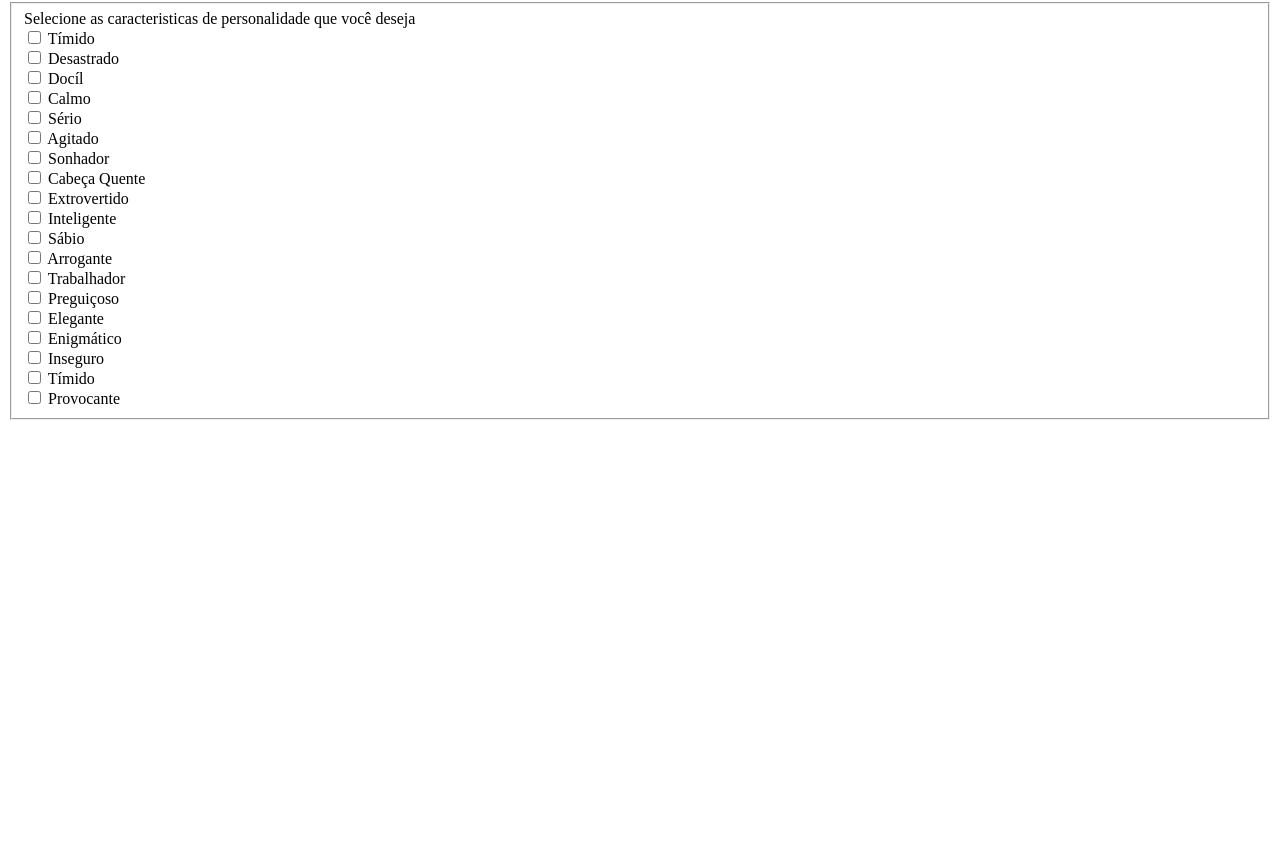
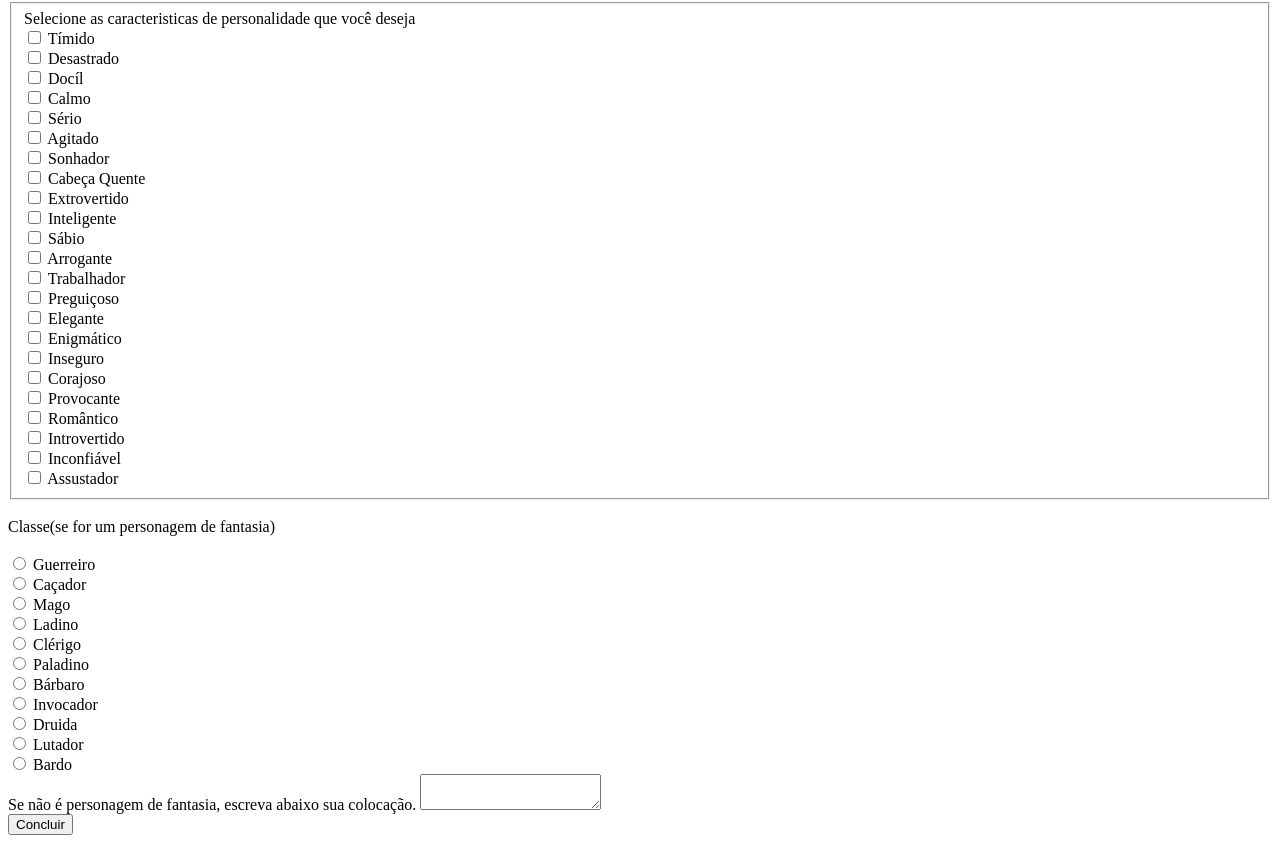
Before and after one commit to Marcella1910/Progweb, a plain HTML site: page index.html in a window 1280 px wide. Shown: the part 307-1158 px from the top of the page. Before the commit the page ends 800 px from the top, so only its background shows below. Drawn offline with Linux system fonts and the light colour scheme.

Commit message:
Update index.html

```diff
--- a/index.html
+++ b/index.html
@@ -3,6 +3,7 @@
     <title>Formul&aacuterio</title>
   </head>
   <body>
+    <form>
       <h1>Crie seu personagem</h1>
       <p>Se est&aacute com dificuldade de criar qualquer personagem, esse formul&aacuterio de merda pode ajudar.</p>
       <br>
@@ -92,13 +93,62 @@
           <input type="checkbox" id="Inseguro" name="Inseguro" value="Inseguro">
           <label for="Inseguro">Inseguro</label>
           <br>
-        <input type="checkbox" id="Corajoso" name="Tímido" value="Tímido">
-        <label for="Tímido">Tímido</label>
+          <input type="checkbox" id="Corajoso" name="Corajoso" value="Corajoso">
+          <label for="Corajoso">Corajoso</label>
           <br>
           <input type="checkbox" id="Provocante" name="Provocante" value="Provocante">
           <label for="Provocante">Provocante</label>
           <br>
+          <input type="checkbox" id="Romântico" name="Romântico" value="Romântico">
+          <label for="Romântico">Romântico</label>
+          <br>
+          <input type="checkbox" id="Introvertido" name="Introvertido" value="Introvertido">
+          <label for="Introvertido">Introvertido</label>
+          <br>
+          <input type="checkbox" id="Inconfiável" name="Inconfiável" value="Inconfiável">
+          <label for="Inconfiável">Inconfiável</label>
+          <br>
+          <input type="checkbox" id="Assustador" name="Assustador" value="Assustador">
+          <label for="Assustador">Assustador</label>
+          <br>
         </div>
        </fieldset>
+       <br>
+       <div>
+
+         <label>Classe(se for um personagem de fantasia)</label>
+         <br>
+         <br>
+         <label>
+           <input type="radio" name="devweb" value= "frontend"> Guerreiro
+           <br>
+           <input type="radio" name="devweb" value= "frontend"> Caçador
+           <br>
+           <input type="radio" name="devweb" value= "frontend"> Mago
+           <br>
+           <input type="radio" name="devweb" value="frontend"> Ladino
+           <br>
+           <input type="radio" name="devweb" value= "frontend"> Clérigo
+           <br>
+           <input type="radio" name="devweb" value= "frontend"> Paladino
+           <br>
+           <input type="radio" name="devweb" value= "frontend"> Bárbaro
+           <br>
+           <input type="radio" name="devweb" value= "frontend"> Invocador
+           <br>
+           <input type="radio" name="devweb" value= "frontend"> Druida
+           <br>
+           <input type="radio" name="devweb" value= "frontend"> Lutador
+           <br>
+           <input type="radio" name="devweb" value= "frontend"> Bardo
+         </label>
+         <br>
+         <div>
+
+           <label>Se não é personagem de fantasia, escreva abaixo sua colocação.</label>
+           <textarea row="6" style="15em" id="Colocação" name="Colocação"></textarea>
+         </div>
+         <button type="submit">Concluir</button>
+    </form>
   </body>
 </html>
```
Lines whose indentation alone changed are shown as unchanged.
